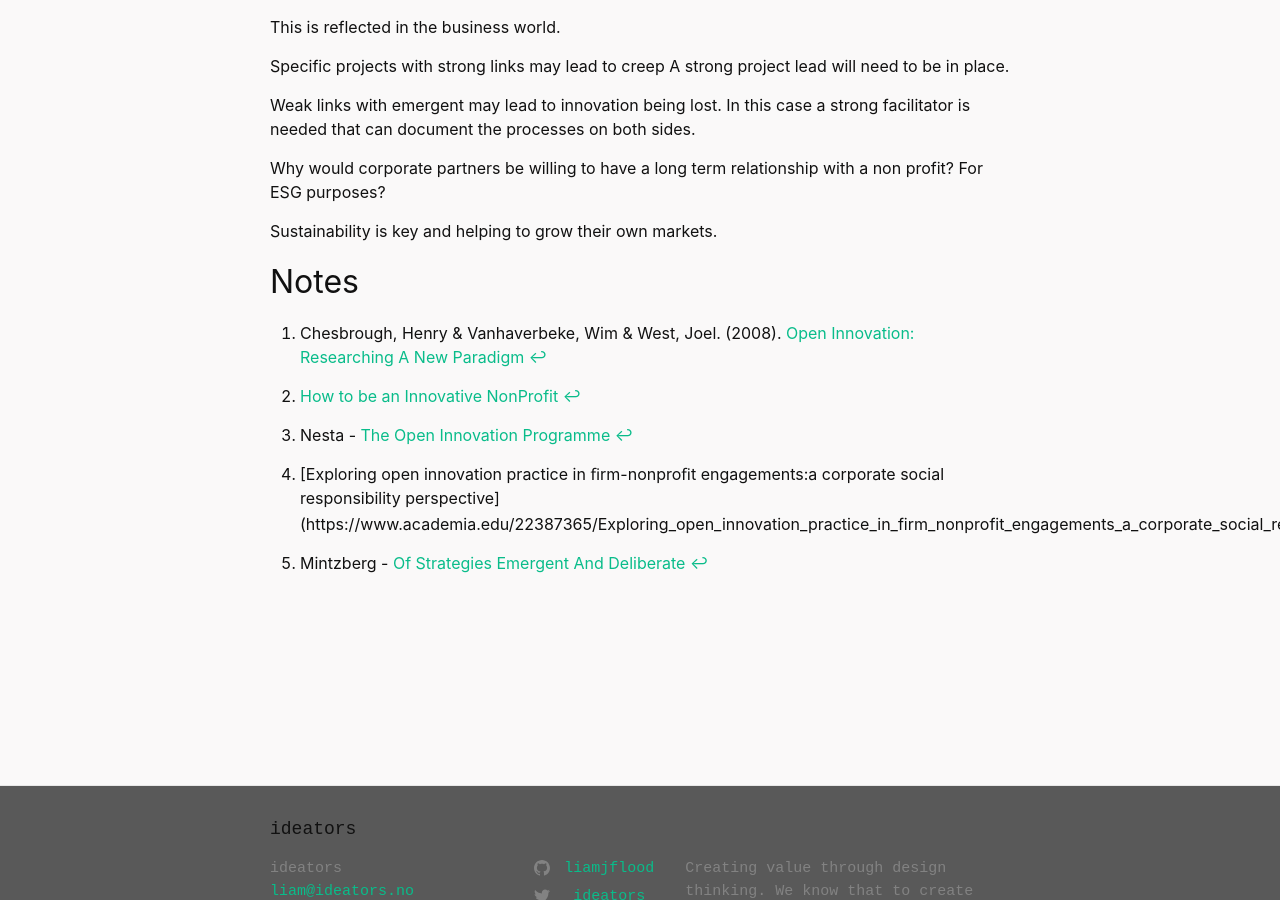
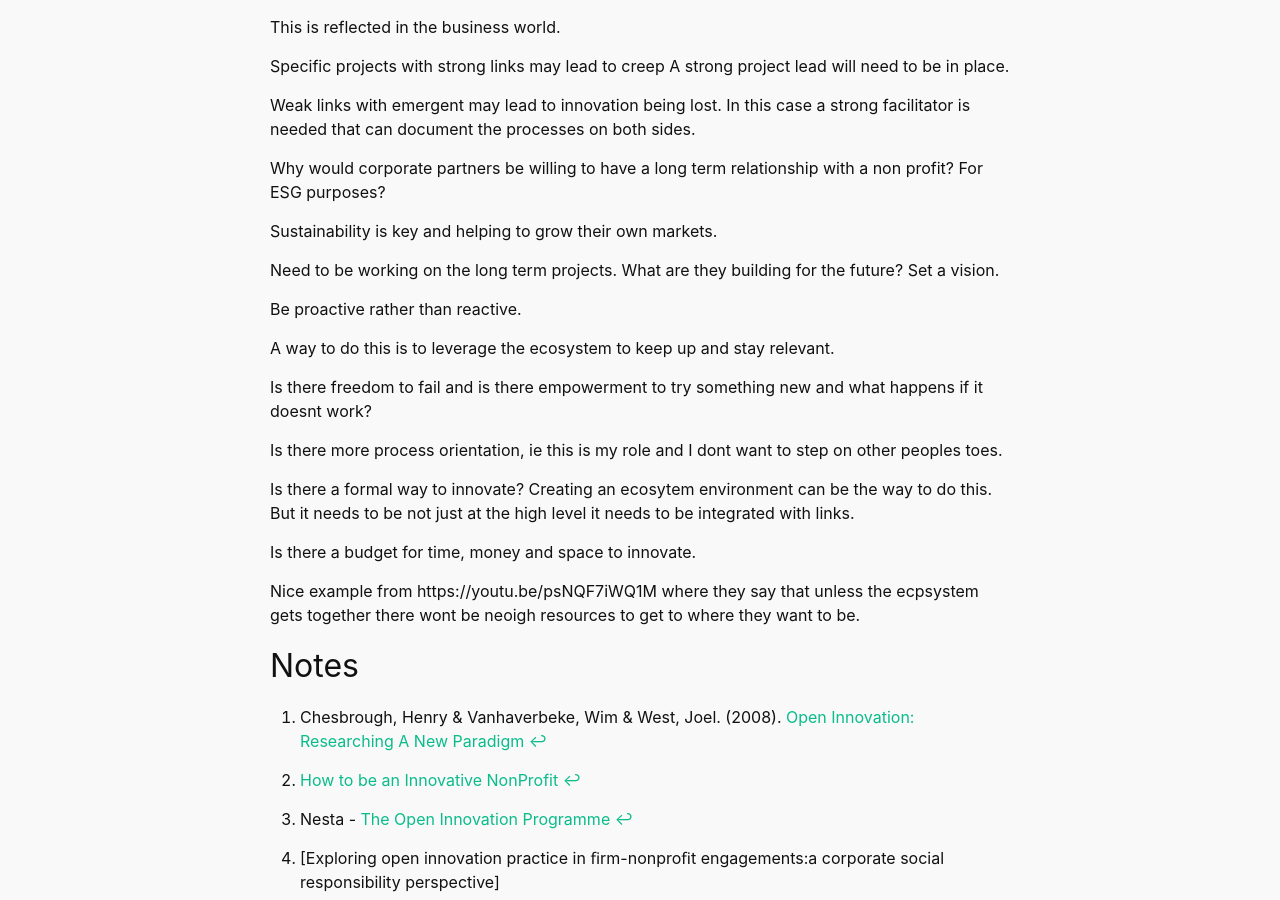
Before and after one commit to madfolio/old_website2, a Jekyll site: the page built from _posts/2020-11-17-Non-Profit-Ecosystems.markdown, in a window 1280 px wide and 900 px high, scrolled down 2365 px. Built offline with Jekyll 4.4.1, drawn with Linux system fonts in a browser that asks for light colours; some web fonts are replaced.

Commit message:
Lus Hoffmann Institute Link
https://youtu.be/psNQF7iWQ1M

```diff
--- a/_posts/2020-11-17-Non-Profit-Ecosystems.markdown
+++ b/_posts/2020-11-17-Non-Profit-Ecosystems.markdown
@@ -112,6 +112,23 @@ Sustainability is key and helping to grow their own markets.
 
 
 
+Need to be working on the long term projects. What are they building for the future? Set a vision.
+
+Be proactive rather than reactive.
+
+A way to do this is to leverage the ecosystem to keep up and stay relevant.
+
+Is there freedom to fail and is there empowerment to try something new and what happens if it doesnt work?
+
+Is there more process orientation, ie this is my role and I dont want to step on other peoples toes.
+
+Is there a formal way to innovate? Creating an ecosytem environment can be the way to do this. But it needs to be not just at the high level it needs to be integrated with links.
+
+Is there a budget for time, money and space to innovate.
+
+
+Nice example from https://youtu.be/psNQF7iWQ1M where they say that unless the ecpsystem gets together there wont be neoigh resources to get to where they want to be.
+
 
 ## Notes
 [^f1]: Chesbrough, Henry & Vanhaverbeke, Wim & West, Joel. (2008). [Open Innovation: Researching A New Paradigm](https://www.researchgate.net/publication/232957368_Open_Innovation_Researching_A_New_Paradigm)
```
